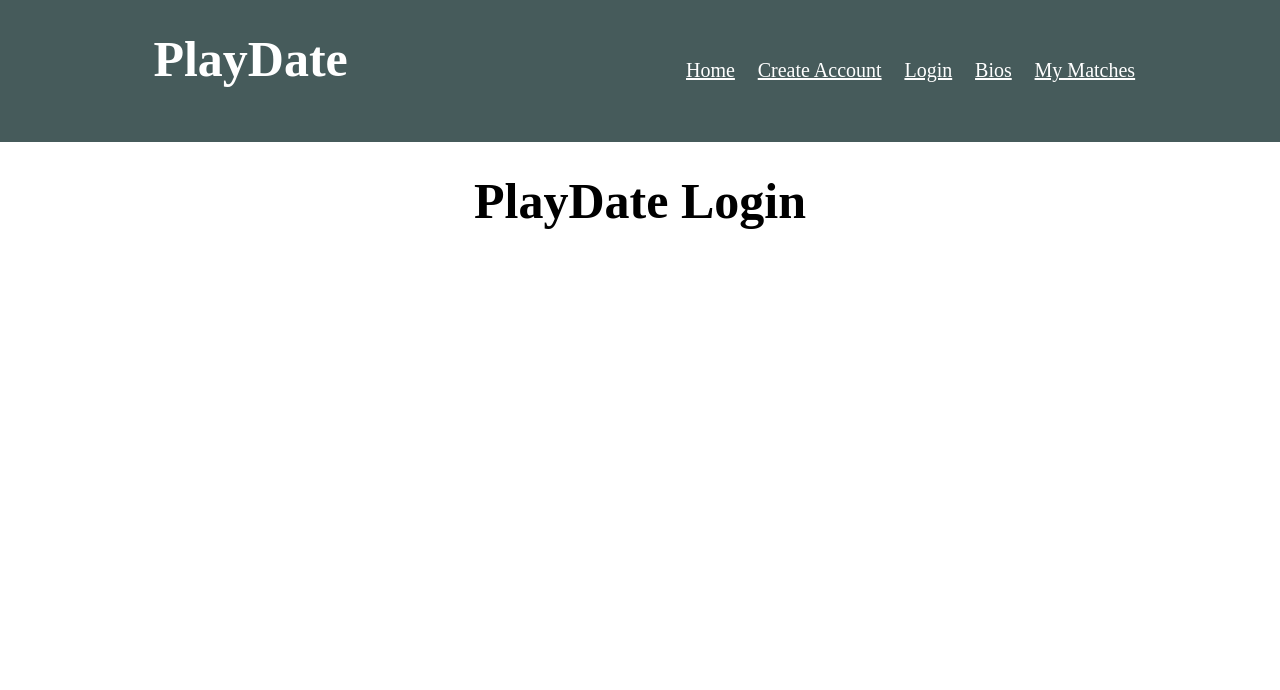
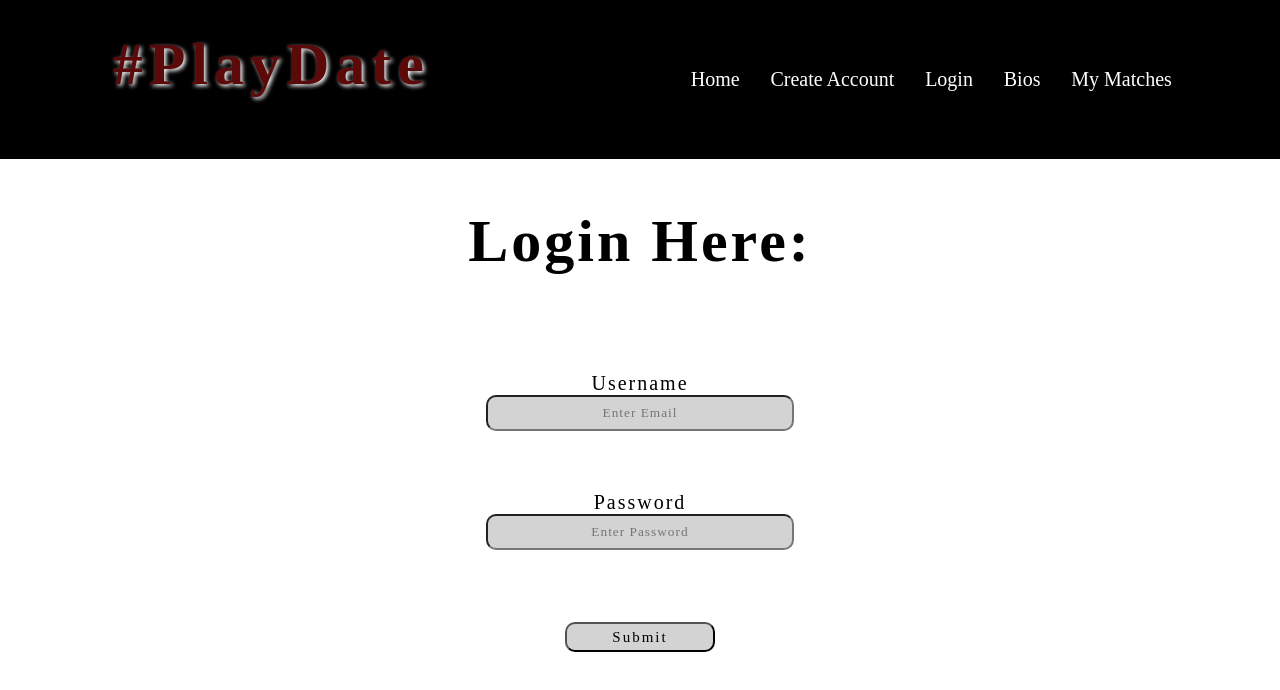
Before and after one commit to nerdmomsrock/playdate, a React (Create React App) app: page /login in a window 1280 px wide. Shown: the top 690 px of the page. Built offline with nearby package versions, Linux system fonts and the light colour scheme.

Commit message:
login styled

```diff
--- a/src/Components/Login/Login.js
+++ b/src/Components/Login/Login.js
@@ -1,9 +1,29 @@
-import React from "react";
+import React, { useState } from "react";
 
 function Login() {
   return (
     <div className="Login">
-      <h1>PlayDate Login</h1>
+      <br />
+      <h1>Login Here:</h1>
+      <div>
+        <br />
+        <br />
+        <div className="user">
+          Username
+          <br />
+          <input className="field" type="text" placeholder="Enter Email" />
+        </div>
+        <div className="user" style={{ marginTop: 60 }}>
+          Password
+          <br />
+          <input className="field" type="text" placeholder="Enter Password" />
+        </div>
+        <br />
+        <br />
+        <br />
+        <br />
+        <button className="submit">Submit</button>
+      </div>
     </div>
   );
 }
--- a/src/Components/Nav.js
+++ b/src/Components/Nav.js
@@ -5,7 +5,7 @@ import { Link } from "react-router-dom";
 function Nav() {
   return (
     <div className="Nav">
-      <h1>PlayDate</h1>
+      <h1>#PlayDate</h1>
       <ul className="nav-links">
         <Link to="/home" className="link">
           <li>Home</li>
--- a/src/index.scss
+++ b/src/index.scss
@@ -1,8 +1,19 @@
-*,
-*::after,
-*::before {
-  box-sizing: border-box;
+@import "./styles/nav";
+@import "./styles/variables";
+@import "./styles/home";
+@import "./styles/login";
+
+// *, * :: after, *: : before {
+//   box-sizing: border-box;
+// }
+
+@mixin h1 {
+  font-size: 50px;
+  margin-top: 10px;
+  padding: 20px;
+  font-family: cursive;
 }
+
 html,
 body {
   height: 100%;
@@ -15,47 +26,18 @@ main {
   width: 100vw;
   height: 100vh;
 }
+
 .App {
   text-align: center;
 }
 
-.Nav {
-  display: flex;
-  justify-content: space-around;
-  align-items: center;
-  min-height: 15vh;
-  background: rgb(70, 91, 91);
-  color: white;
-}
-
-.nav-links {
-  width: 40%;
-  display: flex;
-  justify-content: space-around;
-  align-items: center;
-  list-style: none;
-}
-
 .Home {
   height: 100vh;
-  background: rgb(193, 99, 193);
+  background: slategray;
   color: white;
   margin-top: -1.3%;
 }
 
-.link {
-  color: white;
-  font-size: 20px;
-  font-family: cursive;
+h1 {
+  @include h1();
 }
-
-.link:hover {
-  color: rgb(130, 228, 228);
-}
-
-h1 {
-  font-size: 50px;
-  margin-top: 10px;
-  padding: 20px;
-  font-family: cursive;
-}
--- /dev/null
+++ b/src/styles/_login.scss
@@ -0,0 +1,42 @@
+@mixin fields {
+  width: 300px;
+  height: 30px;
+  font-family: cursive;
+  text-align: center;
+  background-color: lightgray;
+  border-radius: 10px;
+  letter-spacing: 1px;
+
+  &:hover {
+    background-color: white;
+  }
+}
+
+.Login {
+  h1 {
+    letter-spacing: 3px;
+    font-size: 60px;
+  }
+  .user {
+    font-family: cursive;
+    font-size: 20px;
+    letter-spacing: 2px;
+  }
+
+  .field {
+    @include fields();
+  }
+  .submit {
+    width: 150px;
+    height: 30px;
+    font-family: cursive;
+    letter-spacing: 2px;
+    font-size: 15px;
+    border-radius: 10px;
+    background-color: lightgray;
+
+    &:hover {
+      color: darkred;
+    }
+  }
+}
--- /dev/null
+++ b/src/styles/_nav.scss
@@ -0,0 +1,37 @@
+@mixin navLinks {
+  color: white;
+  font-size: 20px;
+  font-family: cursive;
+  text-decoration: none;
+}
+
+.Nav {
+  display: flex;
+  justify-content: space-around;
+  align-items: center;
+  min-height: 15vh;
+  background: black;
+  color: rgb(91, 9, 9);
+
+  h1 {
+    letter-spacing: 6px;
+    font-size: 60px;
+    text-shadow: 2px 2px 4px white;
+  }
+
+  .nav-links {
+    width: 40%;
+    display: flex;
+    justify-content: space-around;
+    align-items: center;
+    list-style: none;
+  }
+
+  .link {
+    @include navLinks();
+
+    &:hover {
+      color: darkred;
+    }
+  }
+}
--- /dev/null
+++ b/src/styles/_variables.scss
@@ -0,0 +1 @@
+$h1Color: white;
```
Also changed, not shown: src/styles/_home.scss (added).
